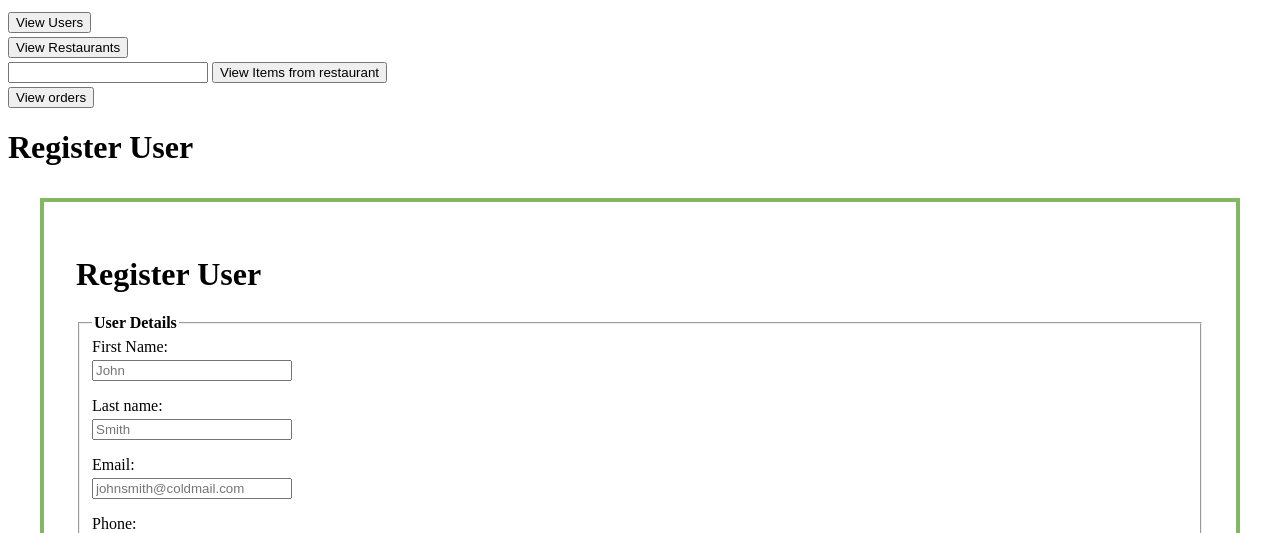
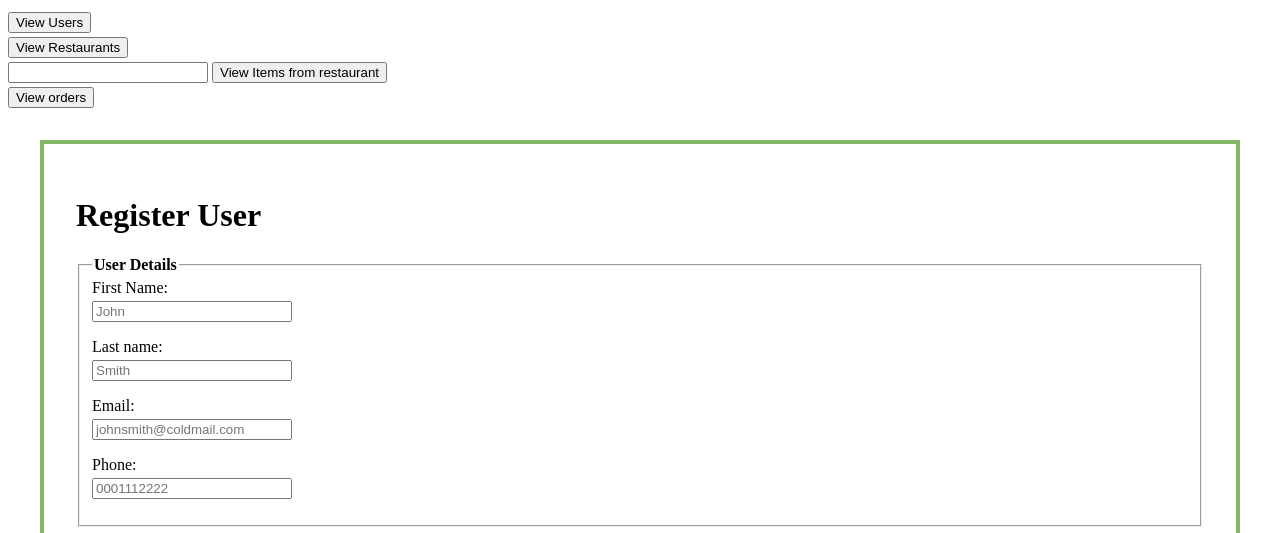
Before and after one commit to SpeedyFoods/database, a Flask app: page / in a window 1280 px wide. Shown: the top 533 px of the page. Run offline with Flask 2, Linux system fonts and the light colour scheme.

Commit message:
was extra heading

```diff
--- a/templates/home.html
+++ b/templates/home.html
@@ -53,8 +53,6 @@
     <!-- Rithik -->
     <!-- TODO: A button that USES DIVISION -->
 
-
-    <h1>Register User</h1>
     <!-- A form to register a user -->
     <!-- METADATA -->
         <!-- #   # user details
```
